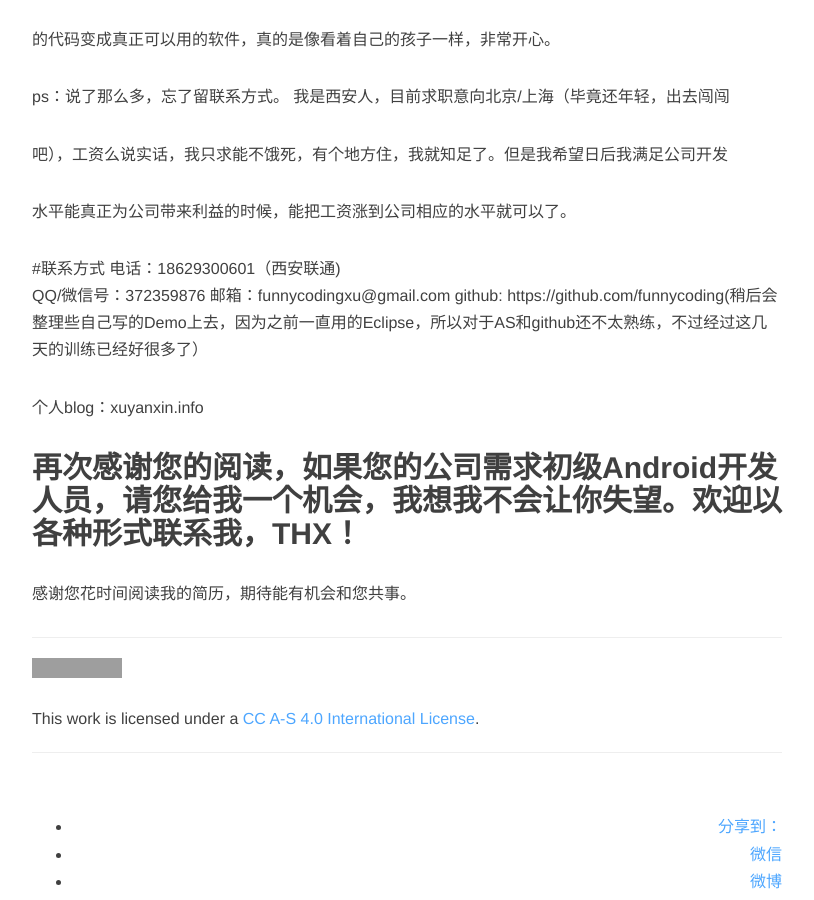
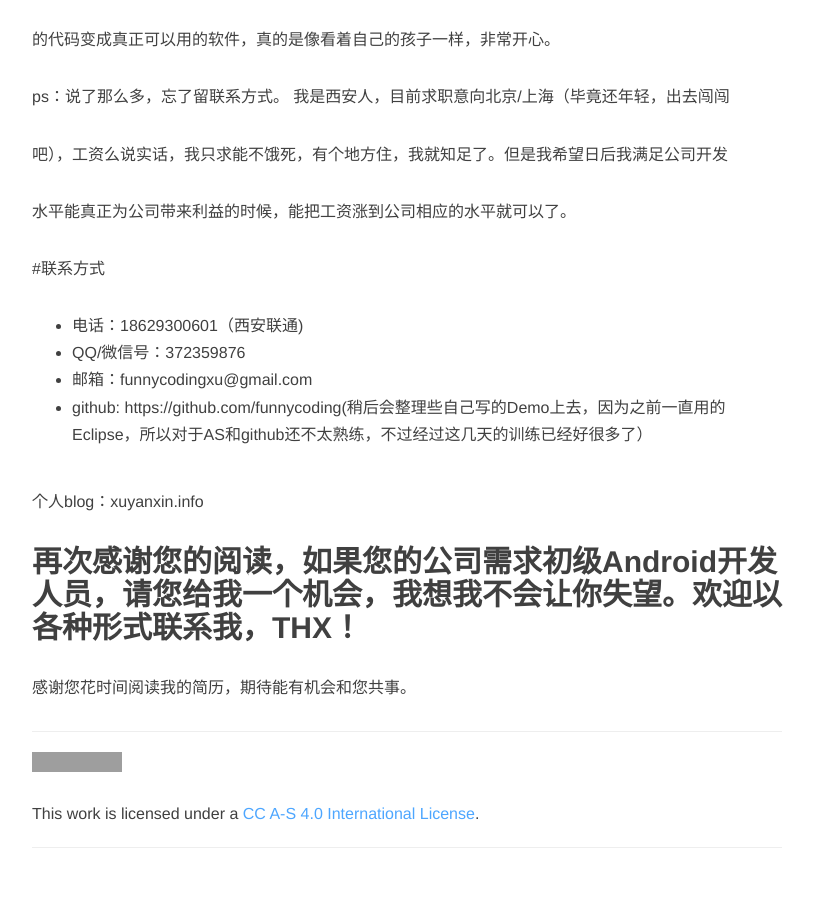
Before and after one commit to Azeril/Microdust, a Jekyll site: the page built from _posts/2016-02-27-Firset.md, in a window 1280 px wide and 900 px high, scrolled down 1993 px. Shown: the whole window, without its empty margins (233-1047 px from the left). Built offline with Jekyll 4.4.1, drawn with Linux system fonts in a browser that asks for light colours; nearby versions of some CDN libraries; comment, search, counter and statistics services are not loaded; part of the change alters nothing that is shown; grey boxes are pictures that could not be loaded.

```diff
--- a/_posts/2016-02-27-Firset.md
+++ b/_posts/2016-02-27-Firset.md
@@ -63,10 +63,10 @@ ps：说了那么多，忘了留联系方式。 我是西安人，目前求职
 水平能真正为公司带来利益的时候，能把工资涨到公司相应的水平就可以了。
 
 #联系方式
- 电话：18629300601（西安联通)
- QQ/微信号：372359876
- 邮箱：funnycodingxu@gmail.com
- github: https://github.com/funnycoding(稍后会整理些自己写的Demo上去，因为之前一直用的Eclipse，所以对于AS和github还不太熟练，不过经过这几天的训练已经好很多了）
+ * 电话：18629300601（西安联通)
+ * QQ/微信号：372359876
+ * 邮箱：funnycodingxu@gmail.com
+ * github: https://github.com/funnycoding(稍后会整理些自己写的Demo上去，因为之前一直用的Eclipse，所以对于AS和github还不太熟练，不过经过这几天的训练已经好很多了）
 
  个人blog：xuyanxin.info
 
```
